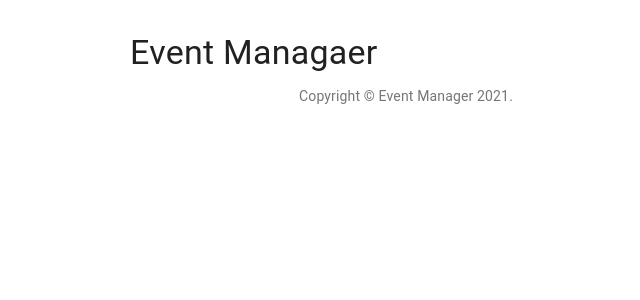
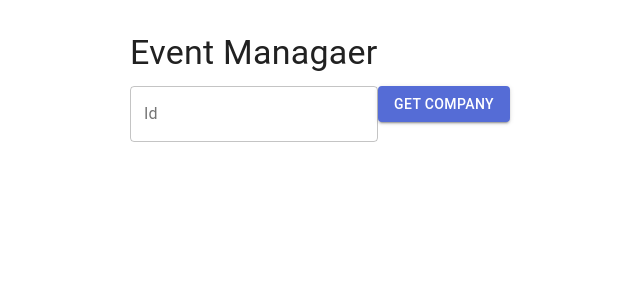
Before and after one commit to slavikyarkin/EventManager, a React (Create React App) app: page / in a window 1280 px wide. Shown: the top 300 px of the page, without its empty margins (234-874 px from the left). Built offline with nearby package versions, Linux system fonts and the light colour scheme; what typesafe-actions would draw is missing.

Commit message:
Add components

```diff
--- a/src/App.tsx
+++ b/src/App.tsx
@@ -1,5 +1,5 @@
-import React from 'react';
-import logo from './logo.svg';
+// import React from 'react';
+// import logo from './logo.svg';
 import './App.css';
 
 
@@ -13,7 +13,9 @@ import createSagaMiddleware from 'redux-saga';
 
 import { companySaga } from './Company/CompanySaga';
 import { rootReducer } from './rootReducer';
-// import { getCompanyButton } from './Company/CompanyComponents'
+
+import { GetCompanyButton } from './Company/CompanyComponents'
+import { GetCompanyTextField } from './Company/CompanyComponents'
 
 
 const sagaMiddleware = createSagaMiddleware()
@@ -25,29 +27,6 @@ const store = createStore(
 
 sagaMiddleware.run(companySaga);
 
-// function App() {
-//   return (
-//     <div className="App">
-//       <header className="App-header">
-//         {/* <getCompanyButton > */}
-//       </header>
-//     </div>
-//   );
-// }
-
-function Copyright() {
-  return (
-    <Typography variant="body2" color="textSecondary" align="center">
-      {'Copyright © '}
-      <Link color="inherit" href="https://material-ui.com/">
-        Event Manager
-      </Link>{' '}
-      {new Date().getFullYear()}
-      {'.'}
-    </Typography>
-  );
-}
-
 function App() {
   return (
     <Container maxWidth="sm">
@@ -55,9 +34,13 @@ function App() {
         <Typography variant="h4" component="h1" gutterBottom>
           Event Managaer
         </Typography>
+        <form>
+          <GetCompanyTextField />
+          <GetCompanyButton />
+        </form>
 
 
-        <Copyright />
+
       </Box>
     </Container>
   );
--- /dev/null
+++ b/src/Company/CompanyComponents.tsx
@@ -0,0 +1,17 @@
+import { TextField } from '@material-ui/core';
+import Button from '@material-ui/core/Button';
+import React from 'react';
+
+export function GetCompanyButton () {
+  return (
+    <Button variant="contained" color="primary">
+      Get company
+    </Button>
+    );
+}
+
+export function GetCompanyTextField () {
+  return (
+    <TextField id="outlined-basic" label="Id" variant="outlined" />
+    );
+}
```
Also changed, not shown: src/Company/CompanyComponents.ts (deleted, +0 -12 lines).
